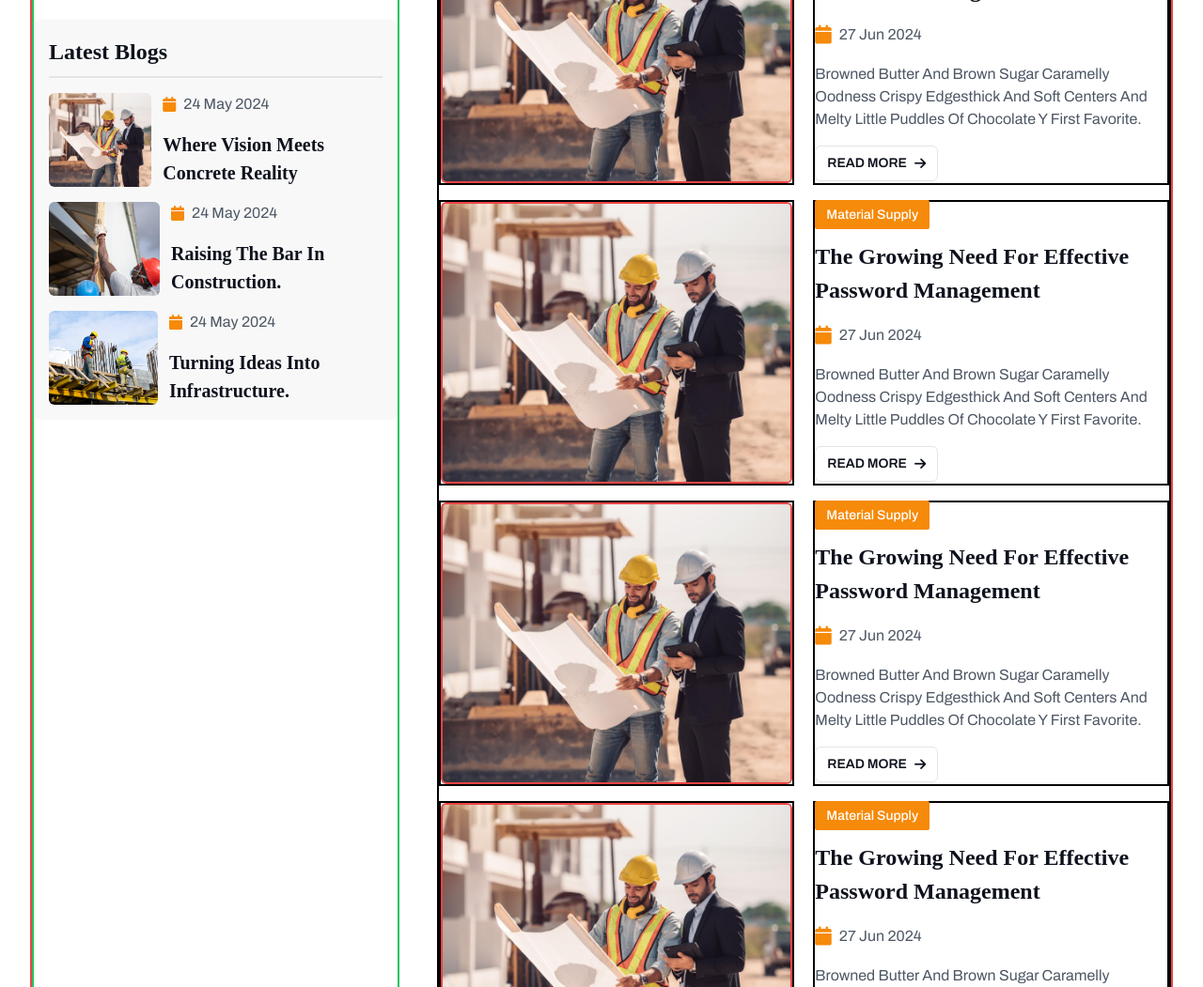
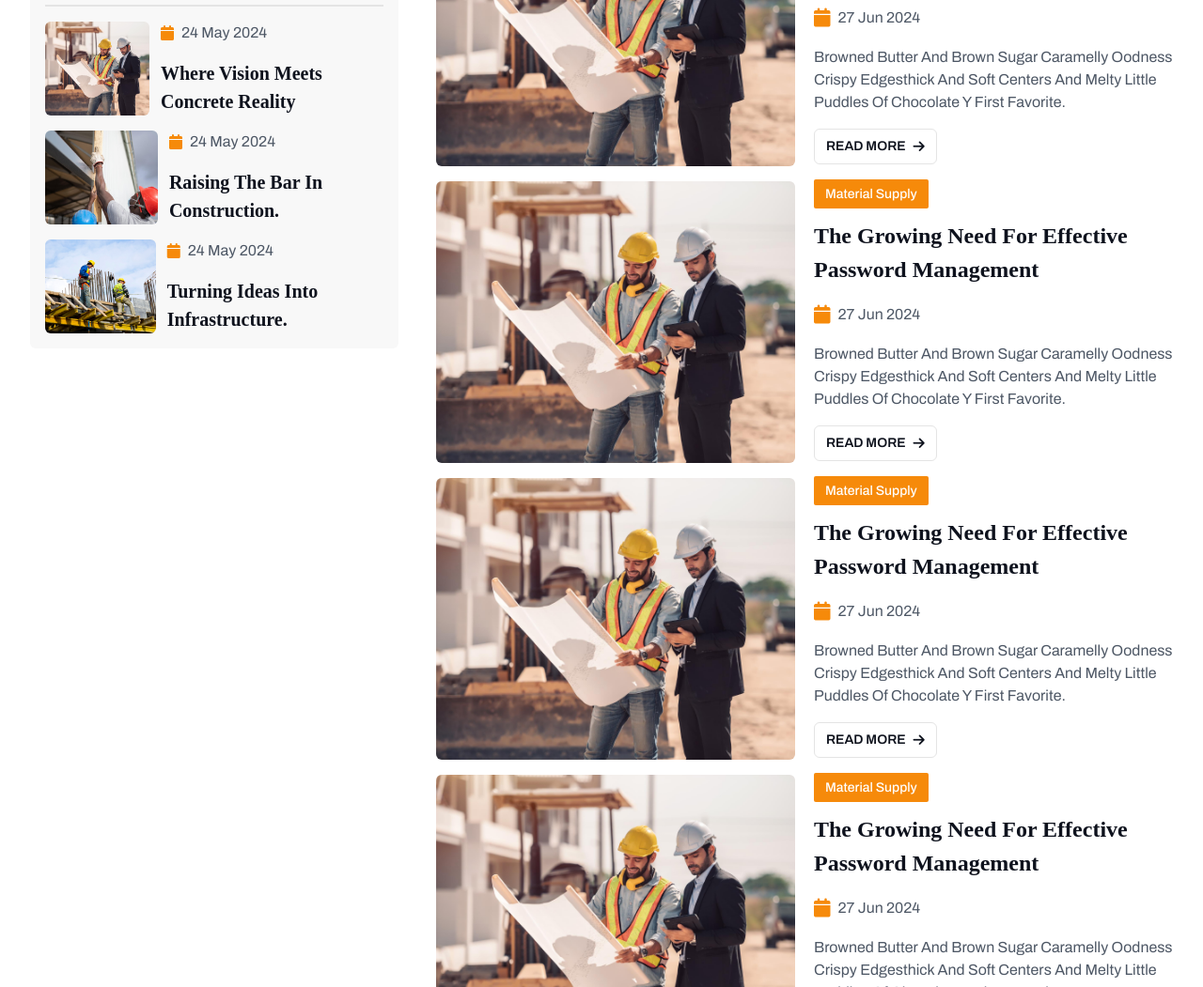
Before and after one commit to Emam-Bokhari/Construction-Portfolio-Template, a website: page src/blog.html in a window 1280 px wide. Shown: the part 1749-2800 px from the top of the page at 94% size. Drawn offline with Linux system fonts and the light colour scheme.

Commit message:
responsive blog section in blog page

```diff
--- a/src/blog.html
+++ b/src/blog.html
@@ -156,11 +156,11 @@
     <div class=" bg-white my-20">
         <div class="max-w-screen-xl mx-auto px-8 md:px-16 lg:px-8  ">
 
-            <div class="flex flex-col-reverse lg:flex-row  gap-10 border-2 border-red-500">
+            <div class="flex flex-col-reverse lg:flex-row  gap-10  ">
 
 
                 <!-- Start right side -->
-                <div class="border-2 border-green-500 w-full lg:w-2/5  xl:w-1/3">
+                <div class="  w-full lg:w-2/5  xl:w-1/3">
 
                     <!-- start search box -->
                     <div class="bg-[#F8F8F8] p-4 rounded-md">
@@ -190,11 +190,6 @@
 
 
                         <div class="space-y-3 md:space-y-4 mt-3 md:mt-4">
-
-                            <a href="#"
-                                class="text-[archivo] text-base inline-block w-full font-[500] text-[#0E121D] rounded-md bg-white hover:bg-[#F68A0A] hover:text-white transition-all duration-300 shadow-sm p-4 ">
-                                General Contracting
-                            </a>
 
                             <a href="#"
                                 class="text-[archivo] text-base inline-block w-full font-[500] text-[#0E121D] rounded-md bg-white hover:bg-[#F68A0A] hover:text-white transition-all duration-300 shadow-sm p-4 ">
@@ -318,7 +313,8 @@
                         <!-- start blog -->
                         <div class="space-y-3 md:space-y-4 mt-3 md:mt-4">
                             <!-- blog 01 -->
-                            <div class="flex items-center gap-3">
+                            <div>
+                                <a href="#" class="flex items-center gap-3">
 
                                     <!-- image -->
                                     <div>
@@ -340,10 +336,12 @@
 
                                     </div>
 
+                                </a>
                             </div>
 
                             <!-- blog 02 -->
-                            <div class="flex items-center gap-3">
+                            <div>
+                                <a href="#" class="flex items-center gap-3">
 
                                     <!-- image -->
                                     <div>
@@ -365,10 +363,12 @@
 
                                     </div>
 
+                                </a>
                             </div>
 
                             <!-- blog 03 -->
-                            <div class="flex items-center gap-3">
+                            <div>
+                                <a href="#" class="flex items-center gap-3">
 
                                     <!-- image -->
                                     <div>
@@ -390,6 +390,7 @@
 
                                     </div>
 
+                                </a>
                             </div>
                         </div>
 
@@ -402,20 +403,20 @@
                 <!-- Ends right side -->
 
                 <!-- Start left side -->
-                <div class="border-2 border-black w-full lg:w-3/5 xl:w-2/3">
+                <div class="  w-full lg:w-3/5 xl:w-2/3">
 
                    <div class="space-y-3 md:space-y-4" >
 
                      <!-- start blog 01 -->
-                     <div class="flex  gap-5" >
+                     <div class="flex flex-col xl:flex-row  gap-5" >
                         <!-- image -->
-                    <div class="border-2 border-black flex-1" >
-                        <img class="w-full h-[300px] border-2 border-red-500 object-cover rounded-md"
+                    <div class="  flex-1" >
+                        <img class="w-full h-[300px] md:h-[400px] xl:h-[300px]   object-cover rounded-md"
                             src="./assets/latest-projects-image/projects-img-01.jpg" alt="">
                     </div>
 
                     <!-- text -->
-                    <div class="border-2 border-black flex-1 space-y-3 md:space-y-4" >
+                    <div class="  flex-1 space-y-3 md:space-y-4" >
 
                         <h2 class="px-3 py-2 bg-[#F68A0A] inline text-sm font-[500] font-[archivo] rounded-sm text-white">
                             Material Supply
@@ -449,15 +450,15 @@
                     <!-- end blog 01 -->
 
                     <!-- start blog 02 -->
-                    <div class="flex gap-5" >
+                    <div class="flex flex-col xl:flex-row gap-5" >
                         <!-- image -->
-                    <div class="border-2 border-black flex-1" >
-                        <img class="w-full h-[300px] border-2 border-red-500 object-cover rounded-md"
-                            src="./assets/latest-projects-image/projects-img-01.jpg" alt="">
+                    <div class="  flex-1" >
+                        <img class="w-full h-[300px] md:h-[400px] xl:h-[300px]   object-cover rounded-md"
+                            src="./assets/latest-projects-image/projects-img-02.jpg" alt="">
                     </div>
 
                     <!-- text -->
-                    <div class="border-2 border-black flex-1 space-y-3 md:space-y-4" >
+                    <div class="  flex-1 space-y-3 md:space-y-4" >
 
                         <h2 class="px-3 py-2 bg-[#F68A0A] inline text-sm font-[500] font-[archivo] rounded-sm text-white">
                             Material Supply
@@ -491,15 +492,15 @@
                     <!-- end blog 02 -->
 
                     <!-- start blog 03 -->
-                    <div class="flex  gap-5" >
+                    <div class="flex flex-col xl:flex-row gap-5" >
                         <!-- image -->
-                    <div class="border-2 border-black flex-1" >
-                        <img class="w-full h-[300px] border-2 border-red-500 object-cover rounded-md"
+                    <div class="  flex-1" >
+                        <img class="w-full  h-[300px] md:h-[400px] xl:h-[300px]   object-cover rounded-md"
                             src="./assets/latest-projects-image/projects-img-01.jpg" alt="">
                     </div>
 
                     <!-- text -->
-                    <div class="border-2 border-black flex-1 space-y-3 md:space-y-4" >
+                    <div class="  flex-1 space-y-3 md:space-y-4" >
 
                         <h2 class="px-3 py-2 bg-[#F68A0A] inline text-sm font-[500] font-[archivo] rounded-sm text-white">
                             Material Supply
@@ -533,15 +534,15 @@
                     <!-- end blog 03 -->
 
                     <!-- start blog 04 -->
-                    <div class="flex  gap-5" >
+                    <div class="flex flex-col xl:flex-row gap-5" >
                         <!-- image -->
-                    <div class="border-2 border-black flex-1" >
-                        <img class="w-full h-[300px] border-2 border-red-500 object-cover rounded-md"
+                    <div class="  flex-1" >
+                        <img class="w-full h-[300px] md:h-[400px] xl:h-[300px]   object-cover rounded-md"
                             src="./assets/latest-projects-image/projects-img-01.jpg" alt="">
                     </div>
 
                     <!-- text -->
-                    <div class="border-2 border-black flex-1 space-y-3 md:space-y-4" >
+                    <div class="  flex-1 space-y-3 md:space-y-4" >
 
                         <h2 class="px-3 py-2 bg-[#F68A0A] inline text-sm font-[500] font-[archivo] rounded-sm text-white">
                             Material Supply
@@ -575,15 +576,15 @@
                     <!-- end blog 04 -->
 
                     <!-- start blog 05 -->
-                    <div class="flex  gap-5" >
+                    <div class="flex flex-col xl:flex-row gap-5" >
                         <!-- image -->
-                    <div class="border-2 border-black flex-1" >
-                        <img class="w-full h-[300px] border-2 border-red-500 object-cover rounded-md"
+                    <div class="  flex-1" >
+                        <img class="w-full h-[300px] md:h-[400px] xl:h-[300px]   object-cover rounded-md"
                             src="./assets/latest-projects-image/projects-img-01.jpg" alt="">
                     </div>
 
                     <!-- text -->
-                    <div class="border-2 border-black flex-1 space-y-3 md:space-y-4" >
+                    <div class="  flex-1 space-y-3 md:space-y-4" >
 
                         <h2 class="px-3 py-2 bg-[#F68A0A] inline text-sm font-[500] font-[archivo] rounded-sm text-white">
                             Material Supply
@@ -617,15 +618,15 @@
                     <!-- end blog 05 -->
 
                     <!-- start blog 06 -->
-                    <div class="flex  gap-5" >
+                    <div class="flex flex-col xl:flex-row gap-5" >
                         <!-- image -->
-                    <div class="border-2 border-black flex-1" >
-                        <img class="w-full h-[300px] border-2 border-red-500 object-cover rounded-md"
+                    <div class="  flex-1" >
+                        <img class="w-full  h-[300px] md:h-[400px] xl:h-[300px]   object-cover rounded-md"
                             src="./assets/latest-projects-image/projects-img-01.jpg" alt="">
                     </div>
 
                     <!-- text -->
-                    <div class="border-2 border-black flex-1 space-y-3 md:space-y-4" >
+                    <div class="  flex-1 space-y-3 md:space-y-4" >
 
                         <h2 class="px-3 py-2 bg-[#F68A0A] inline text-sm font-[500] font-[archivo] rounded-sm text-white">
                             Material Supply
@@ -659,15 +660,15 @@
                     <!-- end blog 06 -->
 
                     <!-- start blog 07 -->
-                    <div class="flex  gap-5" >
+                    <div class="flex flex-col xl:flex-row gap-5" >
                         <!-- image -->
-                    <div class="border-2 border-black flex-1" >
-                        <img class="w-full h-[300px] border-2 border-red-500 object-cover rounded-md"
+                    <div class="flex-1" >
+                        <img class="w-full h-[300px] md:h-[400px] xl:h-[300px]  object-cover rounded-md"
                             src="./assets/latest-projects-image/projects-img-01.jpg" alt="">
                     </div>
 
                     <!-- text -->
-                    <div class="border-2 border-black flex-1 space-y-3 md:space-y-4" >
+                    <div class=" flex-1 space-y-3 md:space-y-4" >
 
                         <h2 class="px-3 py-2 bg-[#F68A0A] inline text-sm font-[500] font-[archivo] rounded-sm text-white">
                             Material Supply
```
Also changed, not shown: src/output.css. Lines whose indentation alone changed are shown as unchanged.
